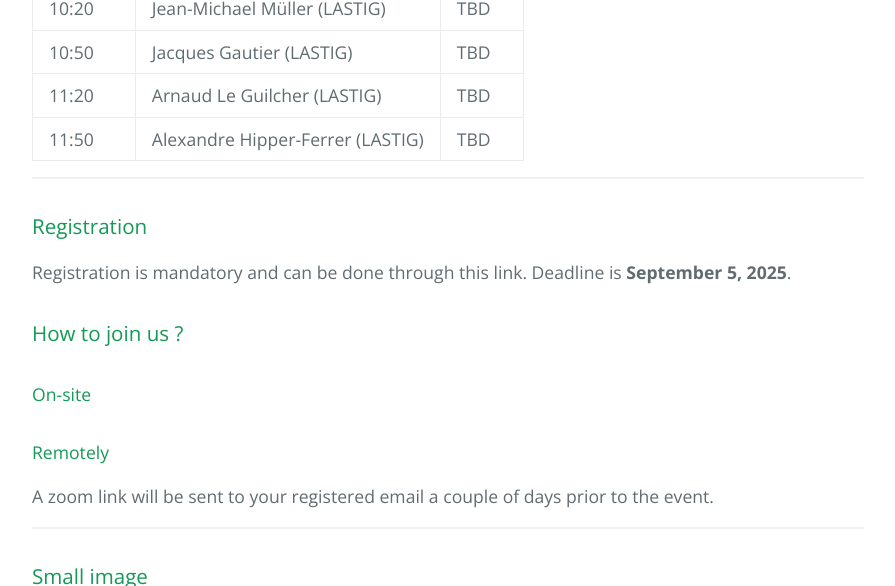
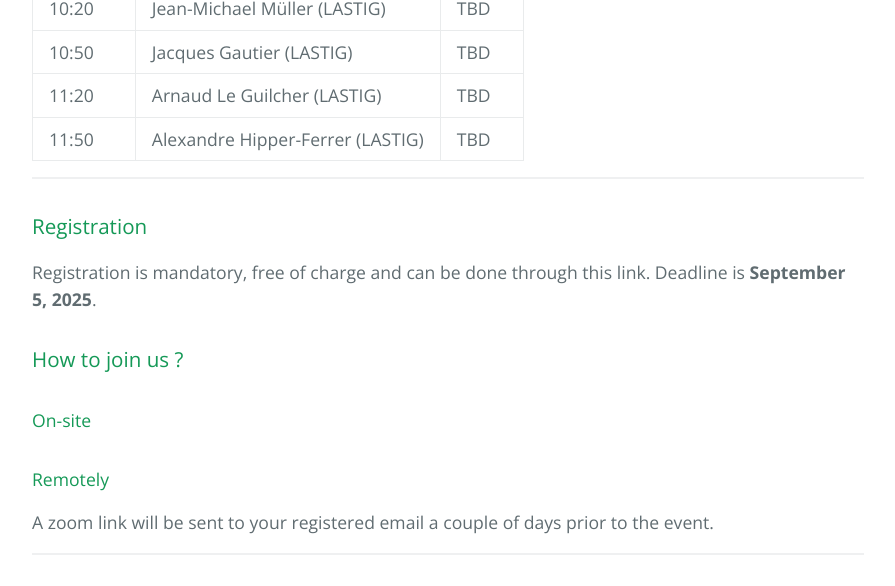
Before and after one commit to umrlastig/seminars, a Jekyll site: the page built from index.md, in a window 1280 px wide and 900 px high, scrolled down 1420 px, cut to the strip 0-586 px from the top of the window. Shown: the whole strip, without its empty margins (192-1087 px from the left). Built offline with Jekyll 4.4.1, drawn with Linux system fonts in a browser that asks for light colours.

Commit message:
Update index.md

```diff
--- a/index.md
+++ b/index.md
@@ -42,7 +42,7 @@ Questions & Answers will be possible after every tal. No worries.
 * * *
 
 ### Registration
-Registration is mandatory and can be done through this link. Deadline is **September 5, 2025**.
+Registration is mandatory, free of charge and can be done through this link. Deadline is **September 5, 2025**.
 
 ### How to join us ?
 
```
